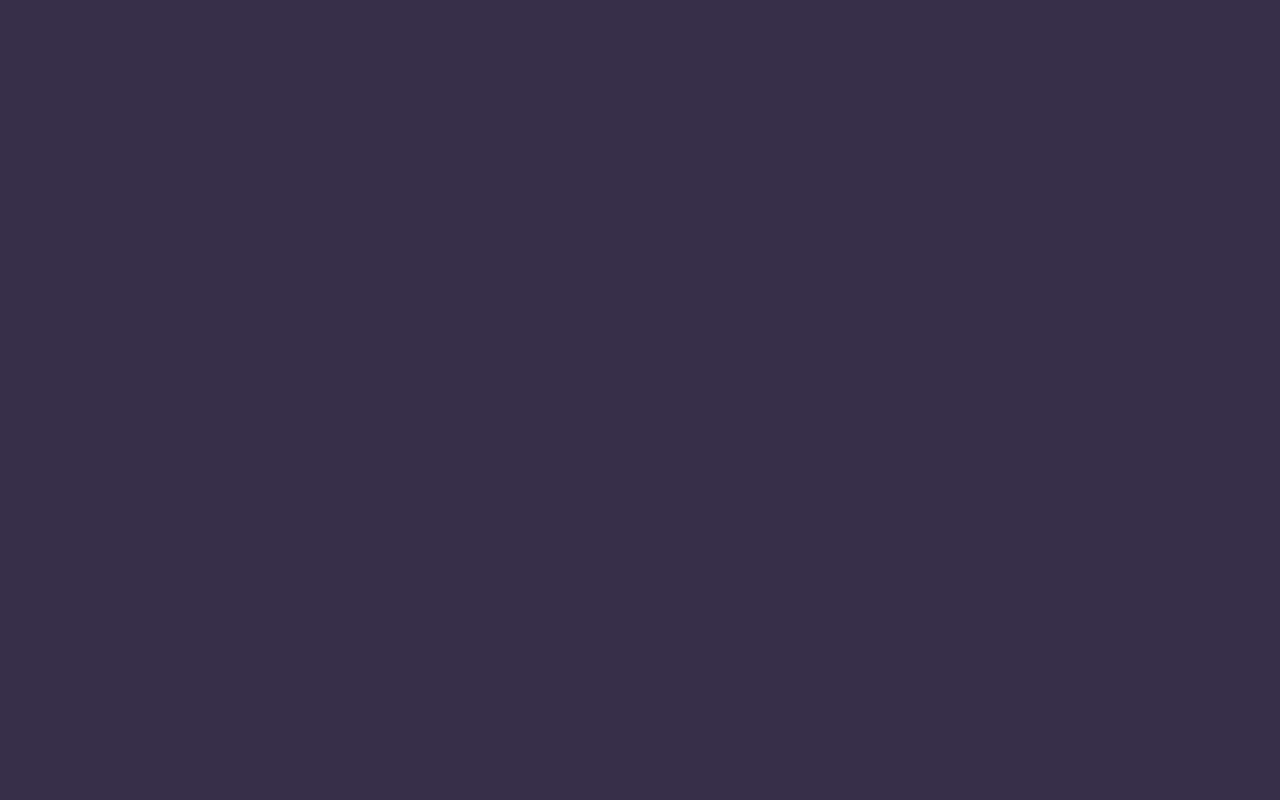
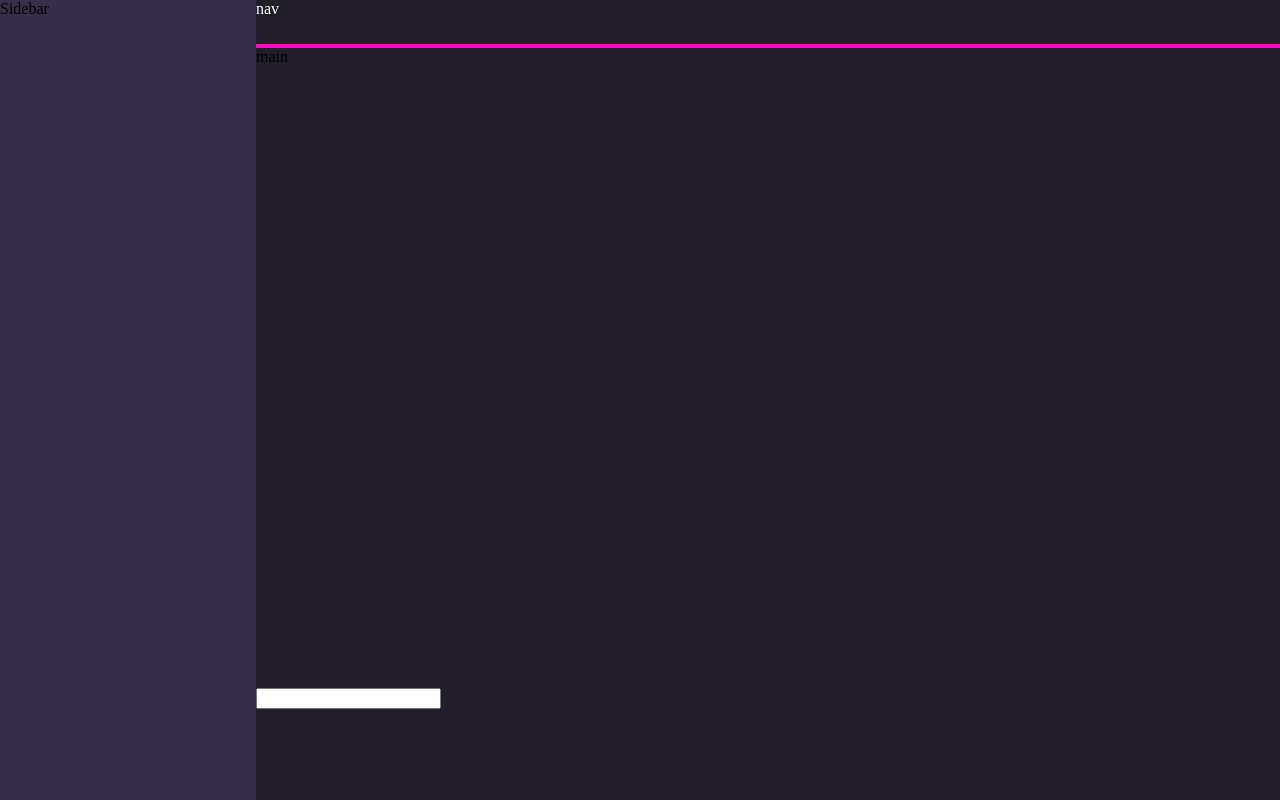
Before and after one commit to SageS3/ChatApp, a React (Create React App) app: page /dashboard in a window 1280 px wide. Before the commit this address had no page. Built offline with nearby package versions, Linux system fonts and the light colour scheme.

Commit message:
Add css grid to dashboard component

```diff
--- a/src/App.tsx
+++ b/src/App.tsx
@@ -1,6 +1,7 @@
 import './App.css';
 import { BrowserRouter as Router, Routes, Route } from 'react-router-dom';
 import EntryPage from './components/EntryPage';
+import Dashboard from './components/Dashboard';
 function App() {
 
   return (
@@ -8,6 +9,7 @@ function App() {
       <Router>
         <Routes>
           <Route path='/' element={<EntryPage/>}></Route>
+          <Route path='/dashboard' element={<Dashboard/>}/>
         </Routes>
       </Router>
     </div>
--- /dev/null
+++ b/src/components/Dashboard.css
@@ -0,0 +1,22 @@
+.user-dashboard {
+  height: 100%;
+  width: 100%;
+  display: grid;
+  grid-template-columns: 0.5fr 2fr;
+  grid-template-rows: 0.3fr 4fr 0.7fr;
+  grid-template-areas: "sidebar navbar" "sidebar main" "sidebar input";
+}
+.user-dashboard nav {
+  grid-area: navbar;
+  background-color: rgb(33, 30, 41);
+  border-bottom: 4px solid rgb(255, 6, 200);
+  color: white;
+}
+.user-dashboard main {
+  grid-area: main;
+  background-color: rgb(33, 30, 41);
+}
+.user-dashboard .user-input {
+  grid-area: input;
+  background-color: rgb(33, 30, 41);
+}/*# sourceMappingURL=Dashboard.css.map */
--- /dev/null
+++ b/src/components/Dashboard.scss
@@ -0,0 +1,27 @@
+.user-dashboard {
+  height: 100%;
+  width: 100%;
+  display: grid;
+  grid-template-columns: 0.5fr 2fr;
+  grid-template-rows: 0.3fr 4fr 0.7fr;
+  grid-template-areas: 'sidebar navbar'
+                       'sidebar main'
+                       'sidebar input';
+
+  nav {
+    grid-area: navbar;
+    background-color: rgb(33,30,41);
+    border-bottom: 4px solid rgb(255,6,200);
+    color: white;
+  }
+
+  main {
+    grid-area: main;
+    background-color: rgb(33,30,41);
+  }
+
+  .user-input {
+    grid-area: input;
+    background-color: rgb(33,30,41);
+  }
+}
--- a/src/components/Dashboard.tsx
+++ b/src/components/Dashboard.tsx
@@ -1,10 +1,16 @@
 import React from 'react'
 import Sidebar from './Sidebar'
+import './Dashboard.css'
 
 function Dashboard() {
   return (
-    <div>
+    <div className='user-dashboard'>
+      <nav>nav</nav>
       <Sidebar></Sidebar>
+      <main>main</main>
+      <div className='user-input'>
+        <input></input>
+      </div>
     </div>
   )
 }
--- a/src/components/Login.tsx
+++ b/src/components/Login.tsx
@@ -1,12 +1,32 @@
 import {useState} from 'react'
+import { getAuth, signInWithEmailAndPassword } from "firebase/auth";
+import { useNavigate } from 'react-router-dom';
 function Login() {
   const [email, setEmail] = useState<string>('')
   const [password, setPassword] = useState<string>('')
 
+  const navigate = useNavigate()
+
+  const submitLoginHandler = (event: React.FormEvent<HTMLFormElement>) => {
+    event.preventDefault()
+    const auth = getAuth();
+  signInWithEmailAndPassword(auth, email, password)
+    .then((userCredential) => {
+      navigate('/dashboard')
+      const user = userCredential.user;
+      console.log(user)
+    })
+    .catch((error) => {
+      const errorCode = error.code;
+      const errorMessage = error.message;
+      console.log(errorCode)
+    });
+  }
+
 
   return (
     <>
-      <form>
+      <form onSubmit={(event) => submitLoginHandler(event)}>
         <h1>Log In</h1>
         <input
           autoFocus
--- a/src/components/Register.tsx
+++ b/src/components/Register.tsx
@@ -1,6 +1,5 @@
 import React, { useState } from 'react'
 import {auth} from './config/firebase'
-import { useNavigate } from 'react-router-dom';
 import { createUserWithEmailAndPassword } from 'firebase/auth'
 import './Register.css'
 
@@ -8,13 +7,11 @@ type registerProps = {
   setForm: React.Dispatch<React.SetStateAction<string>>
 }
 
-
 export default function Register(props: registerProps) {
   const [email, setEmail] = useState<string>('');
   const [password, setPassword] = useState<string>('')
   const [registerError, setRegisterError] = useState<string>('');
   const [confirm, setConfirm] = useState<string>('');
-  const navigate = useNavigate()
 
   const submitSignUpHandler = (event: React.FormEvent<HTMLFormElement>) => {
     event.preventDefault()
--- /dev/null
+++ b/src/components/Sidebar.css
@@ -0,0 +1,4 @@
+.sidebar-wrapper {
+  grid-area: sidebar;
+  background-color: rgb(55, 47, 73);
+}/*# sourceMappingURL=Sidebar.css.map */
--- /dev/null
+++ b/src/components/Sidebar.scss
@@ -0,0 +1,4 @@
+.sidebar-wrapper {
+  grid-area: sidebar;
+  background-color: rgb(55,47,73);
+}
--- a/src/components/Sidebar.tsx
+++ b/src/components/Sidebar.tsx
@@ -2,7 +2,7 @@ import React from 'react'
 
 function Sidebar() {
   return (
-    <div>Sidebar</div>
+    <div className='sidebar-wrapper'>Sidebar</div>
   )
 }
 
```
Also changed, not shown: 2 other files (tests, documents, lock files or other folders).
